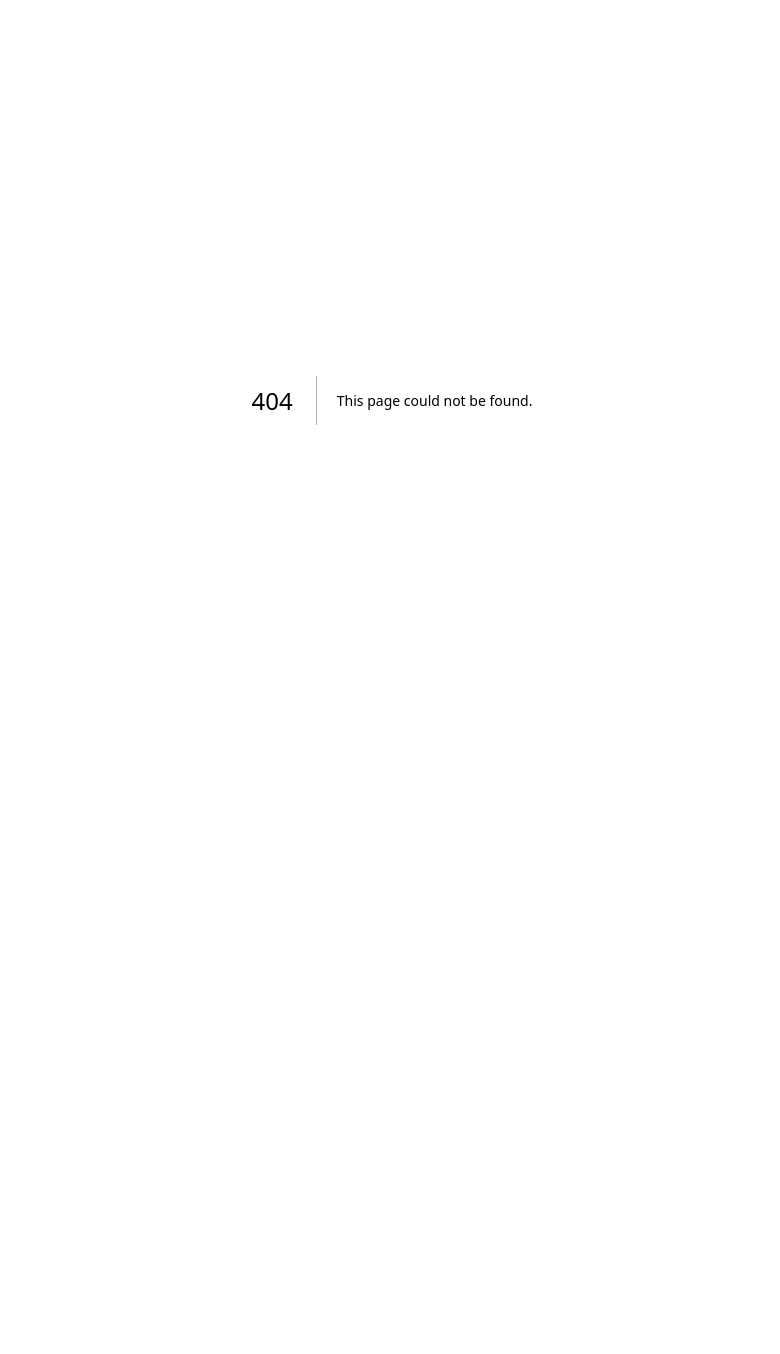
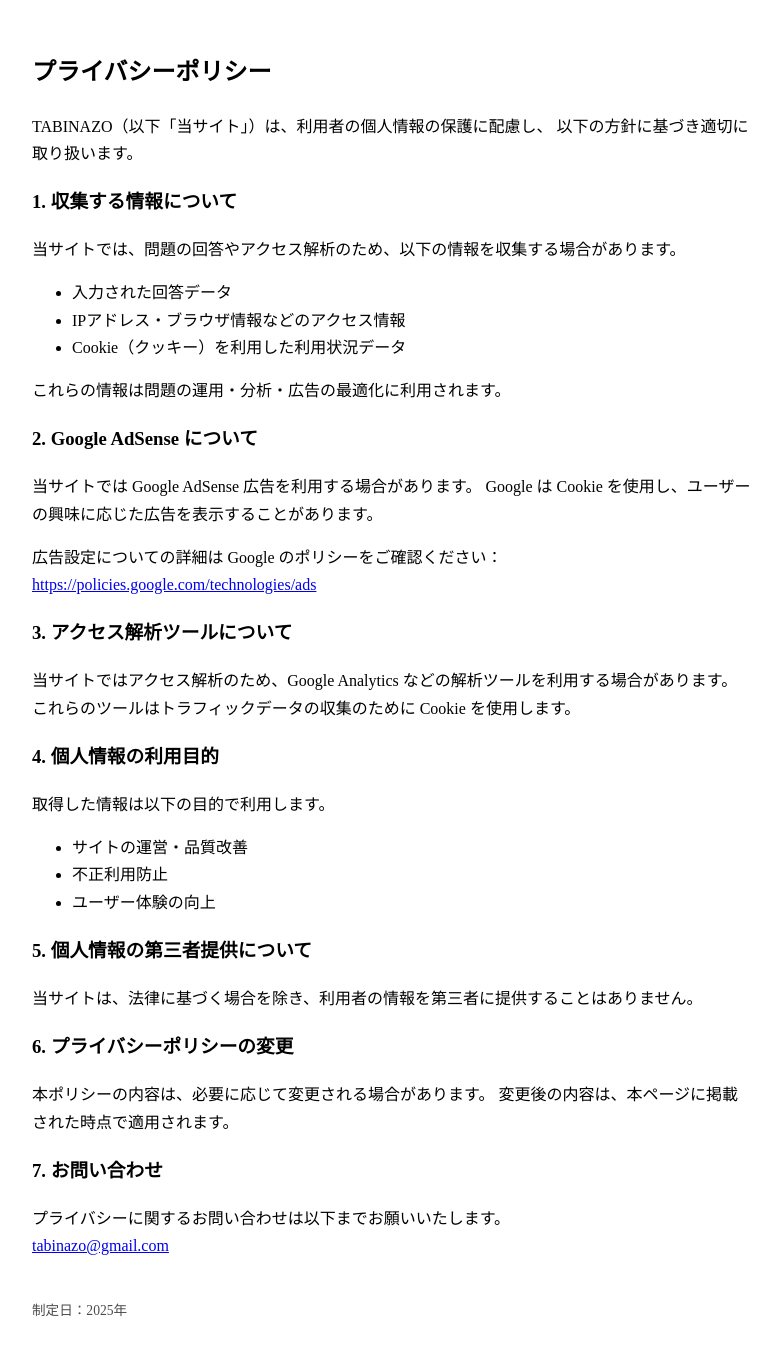
Before and after one commit to masoda1112/mystery-city, a Next.js app: page /PrivacyPolicy in a window 1280 px wide. Before the commit this address had no page. Shown: the top 1354 px of the page, without its empty margins (248-1028 px from the left). Before the commit the page ends 800 px from the top, so only its background shows below. Built offline with nearby package versions, Linux system fonts and the light colour scheme.

Commit message:
トップページの文章修正,OGP設定

```diff
--- a/src/App.js
+++ b/src/App.js
@@ -3,6 +3,7 @@ import Answer from './pages/Answer'
 import Correct from './pages/Correct'
 import About from './pages/About'
 import HowTo from './pages/HowTo'
+import PrivacyPolicy from './pages/PrivacyPolicy'
 import { BrowserRouter, Routes, Route } from "react-router-dom";
 
 function App() {
@@ -13,6 +14,7 @@ function App() {
         {/* 説明ページ */}
         <Route path="/about" element={<About />} />
         <Route path="/howto" element={<HowTo />} />
+        <Route path="/privacy" element={<PrivacyPolicy />} />
 
         {/* 正解ページ */}
         <Route path="/correct" element={<Correct />} />
--- a/src/components/SiteHeader.jsx
+++ b/src/components/SiteHeader.jsx
@@ -51,6 +51,9 @@ function SiteHeader() {
         <MenuItem onClick={handleClose} component="a" href="/howto">
           遊び方
         </MenuItem>
+        <MenuItem onClick={handleClose} component="a" href="/privacy">
+          プライバシーポリシー
+        </MenuItem>
         <MenuItem
           onClick={handleClose}
           component="a"
--- /dev/null
+++ b/src/pages/PrivacyPolicy.jsx
@@ -0,0 +1,74 @@
+import React from 'react'
+
+export default function PrivacyPolicy() {
+  return (
+    <div style={{ padding: '24px', maxWidth: 720, margin: '0 auto', lineHeight: 1.7 }}>
+      <h2>プライバシーポリシー</h2>
+
+      <p>
+        TABINAZO（以下「当サイト」）は、利用者の個人情報の保護に配慮し、
+        以下の方針に基づき適切に取り扱います。
+      </p>
+
+      <h3>1. 収集する情報について</h3>
+      <p>
+        当サイトでは、問題の回答やアクセス解析のため、以下の情報を収集する場合があります。
+      </p>
+      <ul>
+        <li>入力された回答データ</li>
+        <li>IPアドレス・ブラウザ情報などのアクセス情報</li>
+        <li>Cookie（クッキー）を利用した利用状況データ</li>
+      </ul>
+      <p>
+        これらの情報は問題の運用・分析・広告の最適化に利用されます。
+      </p>
+
+      <h3>2. Google AdSense について</h3>
+      <p>
+        当サイトでは Google AdSense 広告を利用する場合があります。
+        Google は Cookie を使用し、ユーザーの興味に応じた広告を表示することがあります。
+      </p>
+      <p>
+        広告設定についての詳細は Google のポリシーをご確認ください：<br />
+        <a href="https://policies.google.com/technologies/ads?hl=ja" target="_blank" rel="noreferrer">
+          https://policies.google.com/technologies/ads
+        </a>
+      </p>
+
+      <h3>3. アクセス解析ツールについて</h3>
+      <p>
+        当サイトではアクセス解析のため、Google Analytics などの解析ツールを利用する場合があります。
+        これらのツールはトラフィックデータの収集のために Cookie を使用します。
+      </p>
+
+      <h3>4. 個人情報の利用目的</h3>
+      <p>取得した情報は以下の目的で利用します。</p>
+      <ul>
+        <li>サイトの運営・品質改善</li>
+        <li>不正利用防止</li>
+        <li>ユーザー体験の向上</li>
+      </ul>
+
+      <h3>5. 個人情報の第三者提供について</h3>
+      <p>
+        当サイトは、法律に基づく場合を除き、利用者の情報を第三者に提供することはありません。
+      </p>
+
+      <h3>6. プライバシーポリシーの変更</h3>
+      <p>
+        本ポリシーの内容は、必要に応じて変更される場合があります。
+        変更後の内容は、本ページに掲載された時点で適用されます。
+      </p>
+
+      <h3>7. お問い合わせ</h3>
+      <p>
+        プライバシーに関するお問い合わせは以下までお願いいたします。<br />
+        <a href="mailto:tabinazo@gmail.com">tabinazo@gmail.com</a>
+      </p>
+
+      <p style={{ marginTop: 40, fontSize: '0.85rem', opacity: 0.7 }}>
+        制定日：2025年
+      </p>
+    </div>
+  );
+}
```
Also changed, not shown: public/index.html (+6 -1 lines), src/pages/Answer.jsx (+98 -20 lines).
